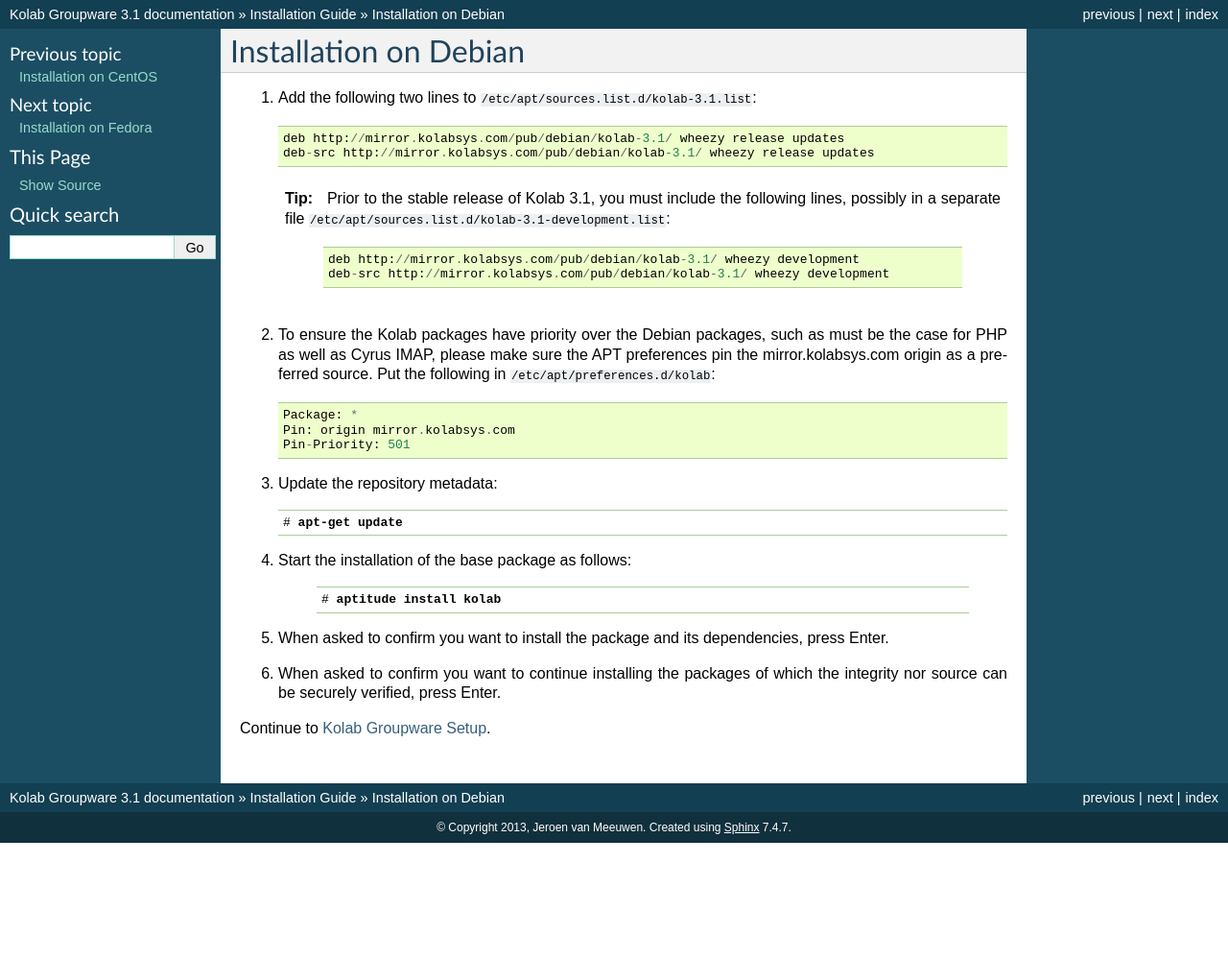
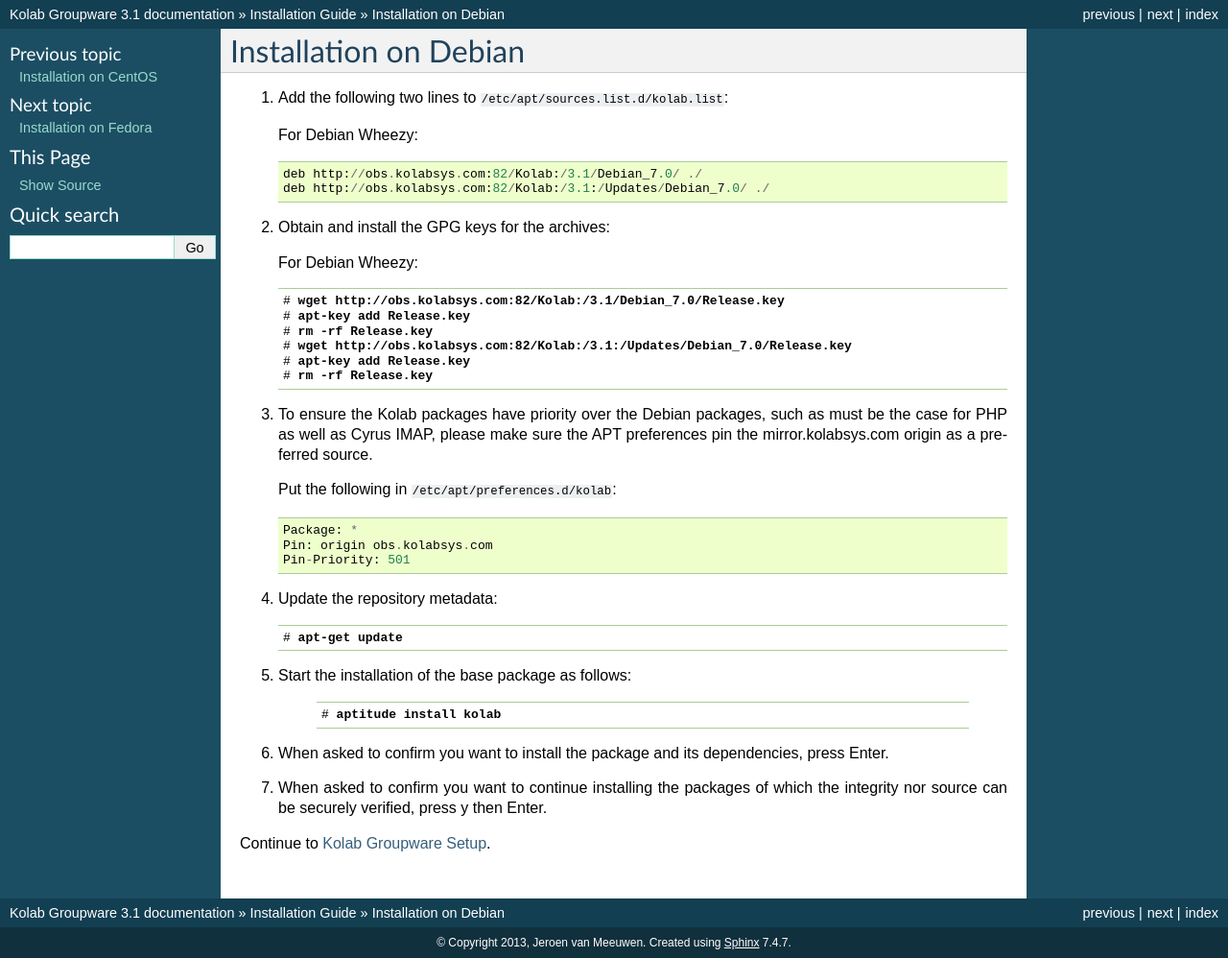
Before and after one commit to kanarip/kolab-docs, a Sphinx documentation site: the page built from source/installation-guide/debian.rst, in a window 1280 px wide. Shown: the whole page at 96% size. Built offline with Sphinx 7.4.7, drawn with Linux system fonts in a browser that asks for light colours; before the commit the page ends 900 px from its top, so only the background shows below that.

Commit message:
Update the installation instructions for Debian Wheezy

```diff
--- a/source/installation-guide/debian.rst
+++ b/source/installation-guide/debian.rst
@@ -2,46 +2,54 @@
 Installation on Debian
 ======================
 
-1.  Add the following two lines to ``/etc/apt/sources.list.d/kolab-3.1.list``:
+1.  Add the following two lines to ``/etc/apt/sources.list.d/kolab.list``:
+
+    For Debian Wheezy:
 
     .. parsed-literal::
 
-        deb http://mirror.kolabsys.com/pub/debian/kolab-3.1/ wheezy release updates
-        deb-src http://mirror.kolabsys.com/pub/debian/kolab-3.1/ wheezy release updates
+        deb http://obs.kolabsys.com:82/Kolab:/3.1/Debian_7.0/ ./
+        deb http://obs.kolabsys.com:82/Kolab:/3.1:/Updates/Debian_7.0/ ./
 
-    .. tip::
+2.  Obtain and install the GPG keys for the archives:
 
-        Prior to the stable release of Kolab 3.1, you must include the following
-        lines, possibly in a separate file
-        ``/etc/apt/sources.list.d/kolab-3.1-development.list``:
+    For Debian Wheezy:
 
-            .. parsed-literal::
+    .. parsed-literal::
 
-                deb http://mirror.kolabsys.com/pub/debian/kolab-3.1/ wheezy development
-                deb-src http://mirror.kolabsys.com/pub/debian/kolab-3.1/ wheezy development
+        # :command:`wget http://obs.kolabsys.com:82/Kolab:/3.1/Debian_7.0/Release.key`
+        # :command:`apt-key add Release.key`
+        # :command:`rm -rf Release.key`
+        # :command:`wget http://obs.kolabsys.com:82/Kolab:/3.1:/Updates/Debian_7.0/Release.key`
+        # :command:`apt-key add Release.key`
+        # :command:`rm -rf Release.key`
 
-2.  To ensure the Kolab packages have priority over the Debian packages, such as must be the case for PHP as well as Cyrus IMAP, please make sure the APT preferences pin the mirror.kolabsys.com origin as a preferred source. Put the following in ``/etc/apt/preferences.d/kolab``:
+3.  To ensure the Kolab packages have priority over the Debian packages, such as
+    must be the case for PHP as well as Cyrus IMAP, please make sure the APT
+    preferences pin the mirror.kolabsys.com origin as a preferred source.
+
+    Put the following in ``/etc/apt/preferences.d/kolab``:
 
     .. parsed-literal::
 
         Package: *
-        Pin: origin mirror.kolabsys.com
+        Pin: origin obs.kolabsys.com
         Pin-Priority: 501
 
-3.  Update the repository metadata:
+4.  Update the repository metadata:
 
     .. parsed-literal::
 
         # :command:`apt-get update`
 
-4. Start the installation of the base package as follows:
+5. Start the installation of the base package as follows:
 
     .. parsed-literal::
 
         # :command:`aptitude install kolab`
 
-5.  When asked to confirm you want to install the package and its dependencies, press Enter.
+6.  When asked to confirm you want to install the package and its dependencies, press Enter.
 
-6.  When asked to confirm you want to continue installing the packages of which the integrity nor source can be securely verified, press Enter.
+7.  When asked to confirm you want to continue installing the packages of which the integrity nor source can be securely verified, press y then Enter.
 
 Continue to :ref:`install-setup-kolab`.
```
Also changed, not shown: source/installation-guide/opensuse.rst (+5 -2 lines).
